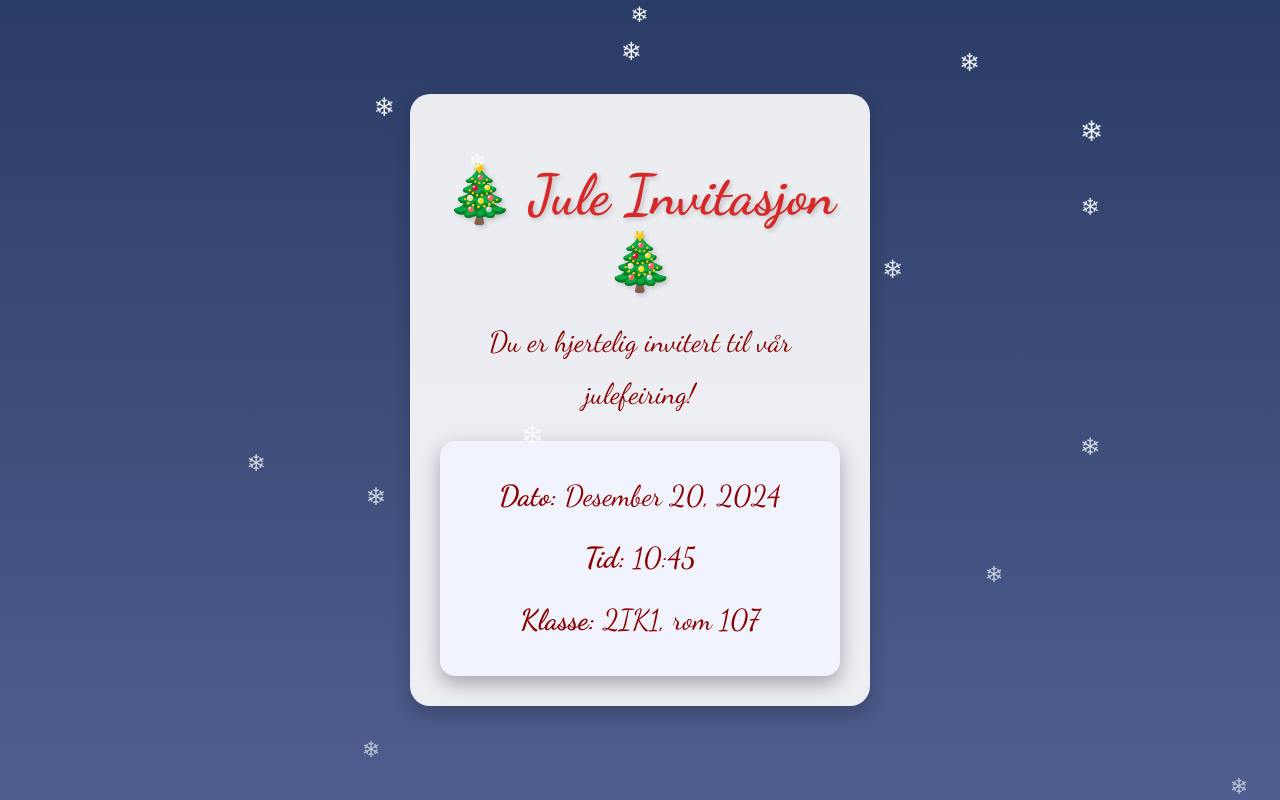
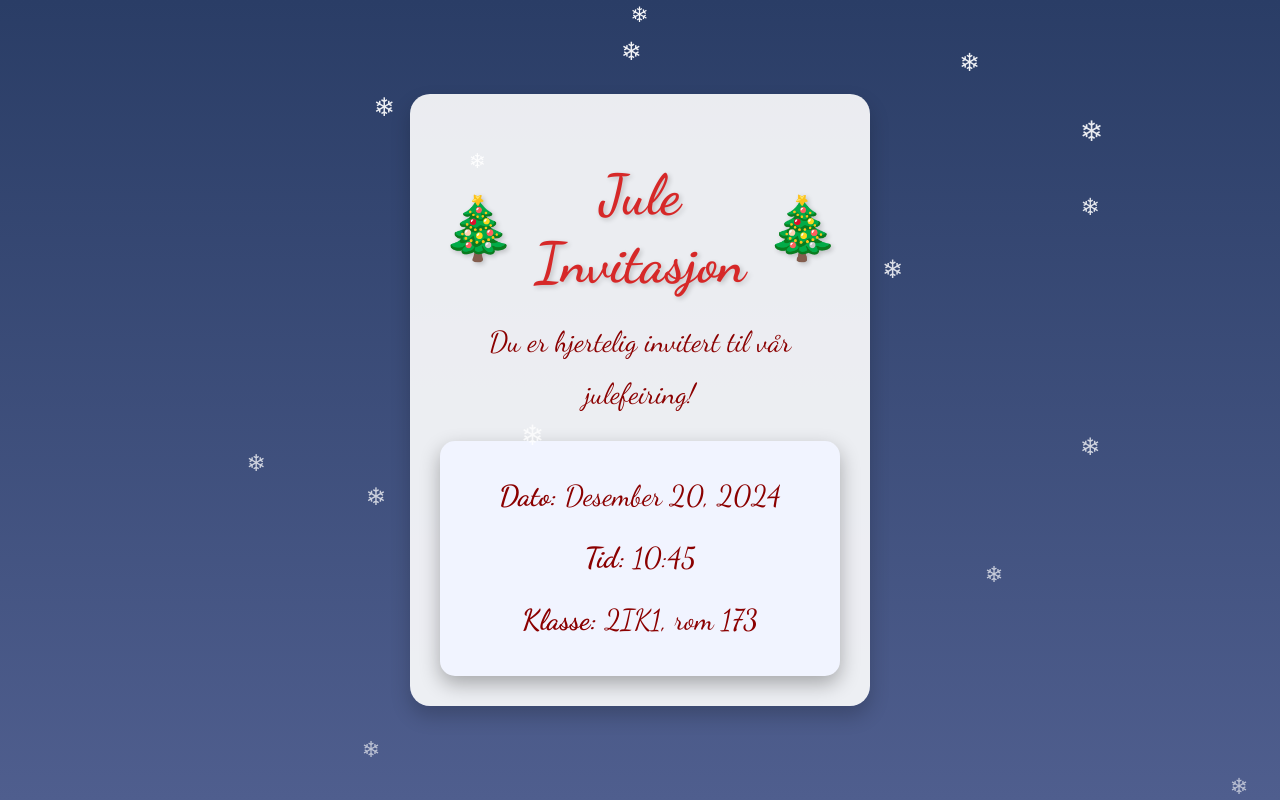
Before and after one commit to Damakete/damakete.github.io, a plain HTML site: page index.html in a window 1280 px wide. Drawn offline with Linux system fonts and the light colour scheme.

Commit message:
Update index.html

```diff
--- a/index.html
+++ b/index.html
@@ -39,14 +39,13 @@
       color: #d62828;
       margin-bottom: 20px;
       text-shadow: 2px 2px 5px rgba(0, 0, 0, 0.2);
-      text-align: center;
+      display: flex;
+      justify-content: center;
+      align-items: center;
     }
 
-    p {
-      font-size: 1.8rem;
-      margin: 10px 0;
-      line-height: 1.8;
-      color: #8b0000;
+    h1 span {
+      font-size: 3.8rem;
     }
 
     .invite-details {
@@ -61,6 +60,13 @@
 
     .invite-details p {
       margin: 10px 0;
+    }
+
+    p {
+      font-size: 1.8rem;
+      margin: 10px 0;
+      line-height: 1.8;
+      color: #8b0000;
     }
 
     .snowflake {
@@ -99,12 +105,12 @@
 <body>
 
   <div class="container">
-    <h1>🎄 Jule Invitasjon 🎄</h1>
+    <h1><span>🎄</span> Jule Invitasjon <span>🎄</span></h1>
     <p>Du er hjertelig invitert til vår julefeiring!</p>
     <div class="invite-details">
       <p><strong>Dato:</strong> Desember 20, 2024</p>
       <p><strong>Tid:</strong> 10:45</p>
-      <p><strong>Klasse:</strong> 2IK1, rom 107</p>
+      <p><strong>Klasse:</strong> 2IK1, rom 173</p>
     </div>
   </div>
 
```
